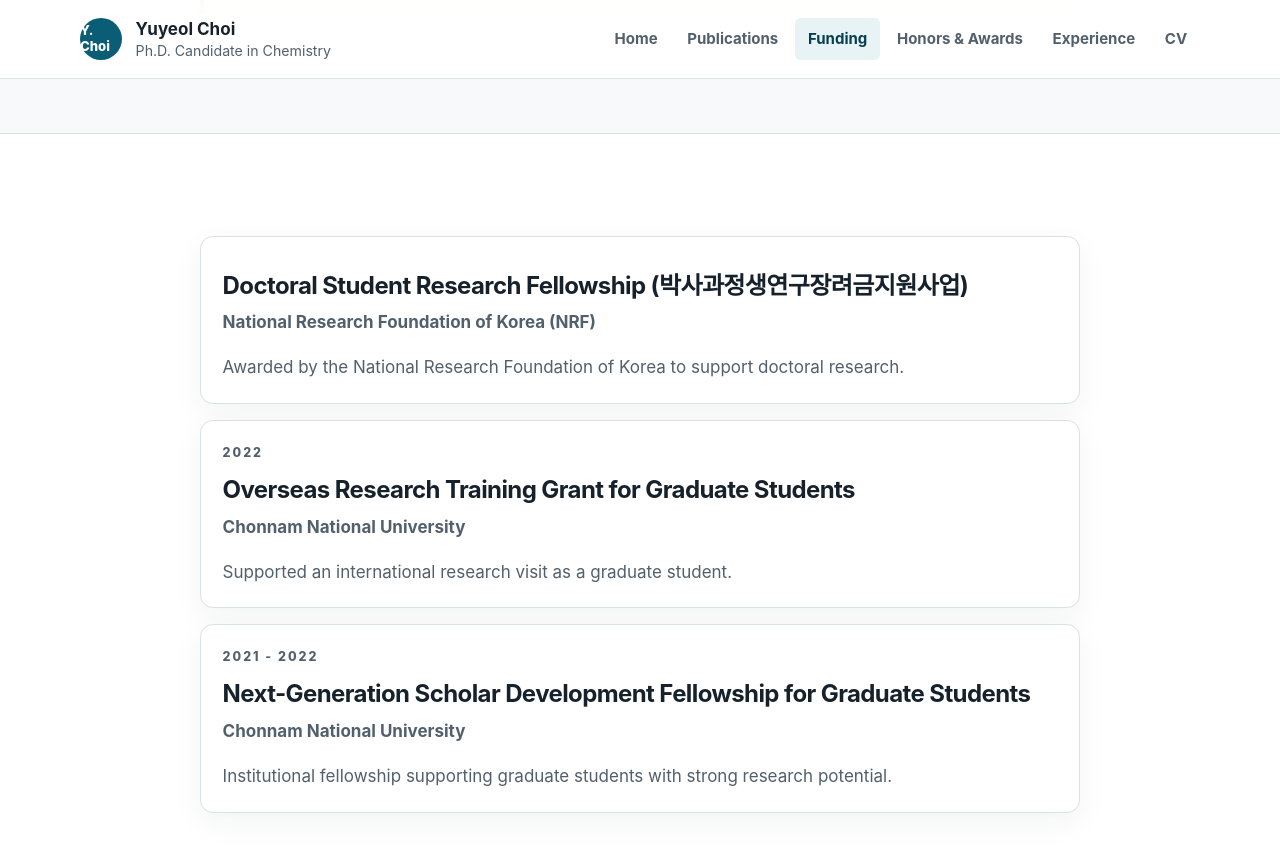
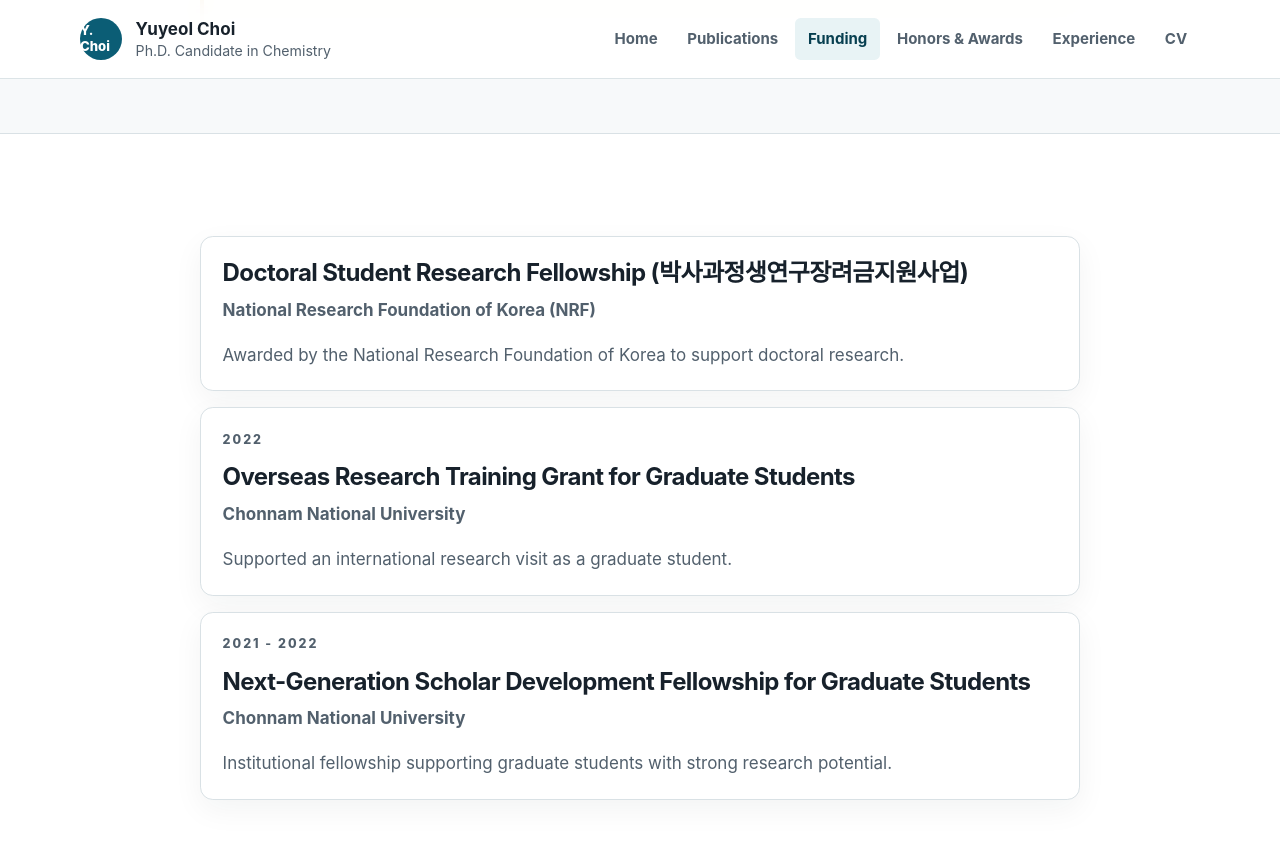
Before and after one commit to yuyeolchoi/yuyeolchoi.github.io, a Jekyll site: the page built from funding.html, in a window 1280 px wide and 900 px high, scrolled down 441 px. Shown: the top 852 px of the window. Built offline with Jekyll 4.4.1, drawn with Linux system fonts in a browser that asks for light colours.

Commit message:
Hide empty funding periods

```diff
--- a/cv.html
+++ b/cv.html
@@ -48,7 +48,7 @@ body_class: cv-page
     {% for item in site.data.cv.funding %}
       <article class="cv-item">
         <div><h3>{{ item.title }}</h3><p>{{ item.organization }}{% if item.amount != "" %} - {{ item.amount }}{% endif %}</p>{% if item.details != "" %}<p>{{ item.details }}</p>{% endif %}</div>
-        <p class="cv-period">{{ item.period }}</p>
+        {% if item.period != "" %}<p class="cv-period">{{ item.period }}</p>{% endif %}
       </article>
     {% endfor %}
   </section>
--- a/funding.html
+++ b/funding.html
@@ -18,7 +18,7 @@ description: "Research funding, fellowships, and grants."
     <div class="detail-list">
       {% for item in site.data.cv.funding %}
         <article class="detail-card">
-          <p class="eyebrow">{{ item.period }}</p>
+          {% if item.period != "" %}<p class="eyebrow">{{ item.period }}</p>{% endif %}
           <h2>{{ item.title }}</h2>
           <p class="meta-line">{{ item.organization }}{% if item.amount != "" %} - {{ item.amount }}{% endif %}</p>
           {% if item.details != "" %}<p>{{ item.details }}</p>{% endif %}
```
